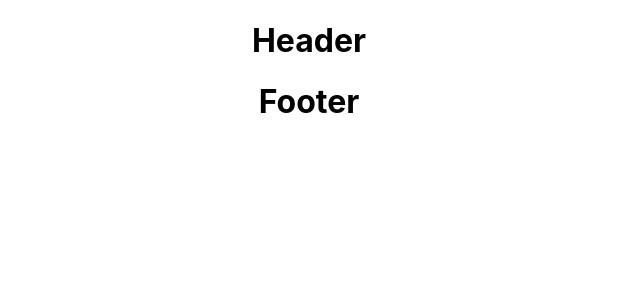
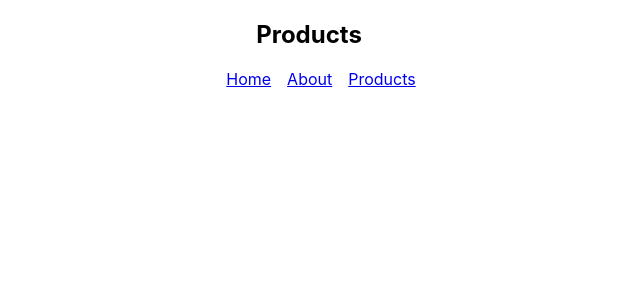
Before and after one commit to Shiozaki-s21/reactSandBox, a React (Create React App) app in the folder webpages/: page /Products in a window 1280 px wide. Shown: the top 300 px of the page, without its empty margins (331-971 px from the left). Built offline with nearby package versions, Linux system fonts and the light colour scheme.

Commit message:
add link on footer

```diff
--- /dev/null
+++ b/webpages/src/components/About.js
@@ -0,0 +1,17 @@
+import React from 'react'
+import { Component } from 'react'
+
+
+class About extends Component {
+
+    render() {
+        return (
+            <div>
+                <h2>About me</h2>
+            </div>
+        );
+    }
+
+}
+
+export default About
--- a/webpages/src/components/App.js
+++ b/webpages/src/components/App.js
@@ -7,6 +7,8 @@ import '../App.css';
 import Footer  from './Footer'
 import Header from "./Header";
 import Home from './Home'
+import Products from "./Products";
+import About from "./About";
 
 // reading Components
 // import Components from './components'
@@ -25,6 +27,9 @@ class App extends Component {
         <Header/>
           <Switch>
             <Route exact path = "/" component={Home}/>
+            <Route exact path = "/About" component={About}/>
+            <Route exact path = "/Products" component={Products}/>
+
           </Switch>
         <Footer/>
       </div>
--- a/webpages/src/components/Footer.js
+++ b/webpages/src/components/Footer.js
@@ -1,11 +1,27 @@
 import React from 'react'
 import { Component } from 'react'
+import {Link} from "react-router-dom";
+
+const styles = {
+	ul: {
+		listStyleType: 'none',
+		display: 'inline',
+	},
+	li: {
+		display: 'inline-block',
+		marginRight: '1em',
+	}
+};
 
 class Footer extends Component {
 	render() {
 		return (
 			<div>
-				<h1>Footer</h1>
+				<ul className="header-link" style={styles.ul}>
+					<li style={styles.li}><Link to={"/"}>Home</Link></li>
+					<li style={styles.li}><Link to={"/About"}>About</Link></li>
+					<li style={styles.li}><Link to={"/Products"}>Products</Link></li>
+				</ul>
 			</div>
 		)
 	}
--- a/webpages/src/components/Header.js
+++ b/webpages/src/components/Header.js
@@ -1,18 +1,13 @@
 import React from 'react'
 import { Component } from 'react'
 
-
-
 class Header extends Component {
-
 	render() {
 		return (
 			<div>
-				<h1>Header</h1>
 			</div>
 		);
 	}
-
 }
 
 export default Header
--- /dev/null
+++ b/webpages/src/components/Products.js
@@ -0,0 +1,17 @@
+import React from 'react'
+import { Component } from 'react'
+
+
+class Products extends Component {
+
+    render() {
+        return (
+            <div>
+                <h2>Products</h2>
+            </div>
+        );
+    }
+
+}
+
+export default Products
```
